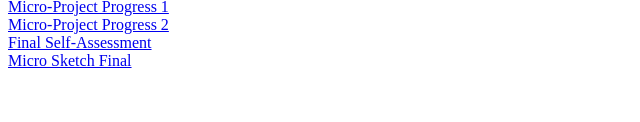
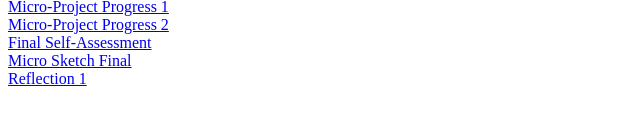
Before and after one commit to OmarB658/InteractiveSketchbook, a plain HTML site: page index.html in a window 1280 px wide. Shown: the part 262-384 px from the top of the page, without its empty margins (0-640 px from the left). Drawn offline with nearby package versions, Linux system fonts and the light colour scheme.

Commit message:
relfection2

```diff
--- a/index.html
+++ b/index.html
@@ -22,6 +22,7 @@
 <a href="micro-project-process2/micro-project-progress2.html">Micro-Project Progress 2</a><br>
 <a href="Final Self-Assessment/finalAssessment.html">Final Self-Assessment</a><br>
 <a href="MicroSketch/final.html">Micro Sketch Final</a><br>
+<a href="reflection1/reflection1.html">Reflection 1</a><br>
 
 
 
```
